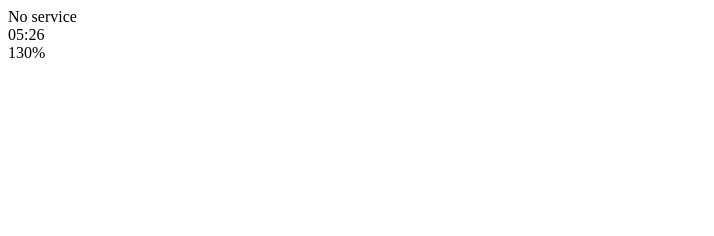
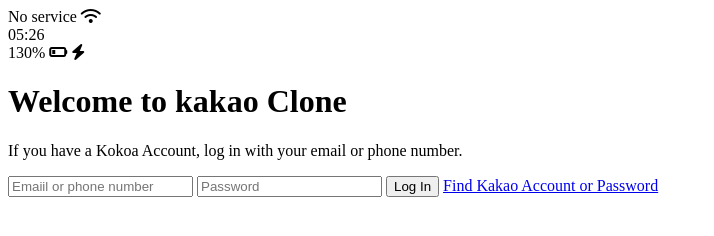
Before and after one commit to Joori-publisher/kokoa-clone-2023, a plain HTML site: page index.html in a window 1280 px wide. Shown: the whole page, without its empty margins (0-714 px from the left). Drawn offline with Linux system fonts and the light colour scheme.

Commit message:
#6.4 Sign Up Screen part Two (05:53)

```diff
--- a/index.html
+++ b/index.html
@@ -9,16 +9,34 @@
     <div id="status-bar">
       <div class="status-bar__column">
         <span>No service</span>
-        <!--To do : WIFI Icon -->
+        <!-- WIFI Icon -->
+        <i class="fas fa-wifi"></i>
       </div>
       <div class="status-bar__column">
         <span>05:26</span>
       </div>
       <div class="status-bar__column">
         <span>130%</span>
-        <!-- To do : Battery Icon -->
-        <!-- To do : Lightning Icon -->
+        <!-- Battery Icon -->
+        <i class="fas fa-battery-quarter"></i>
+        <!-- Lightning Icon -->
+        <i class="fas fa-bolt"></i>
       </div>
     </div>
+    <header class="welcome-header">
+      <h1 class="welcome-header__title">Welcome to kakao Clone</h1>
+      <p class="welcome-header__text">
+        If you have a Kokoa Account, log in with your email or phone number.
+      </p>
+    </header>
+    <form id="login-form">
+      <input type="text" placeholder="Emaiil or phone number" />
+      <input type="password" placeholder="Password" />
+      <input type="submit" value="Log In" />
+      <a href="#">Find Kakao Account or Password</a>
+    </form>
+
+    <!-- fontaweawesome https://fontawesome.com/v5/search?m=free -->
+    <script src="https://kit.fontawesome.com/6478f529f2.js"></script>
   </body>
 </html>
```
